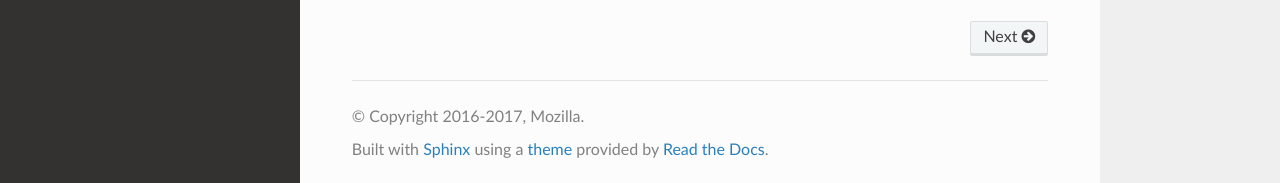
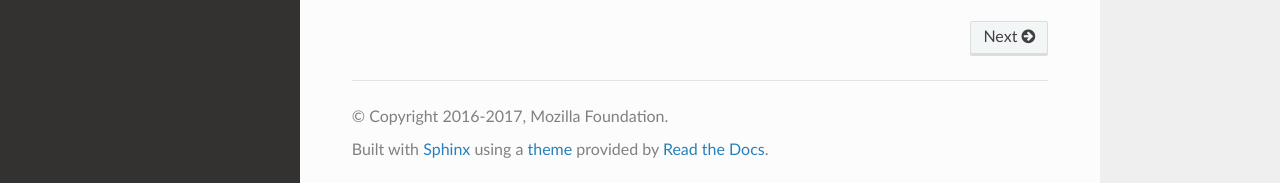
Before and after one commit to mozilla-services/antenna, a Sphinx documentation site: the page built from docs/index.rst, in a window 1280 px wide and 900 px high, scrolled down 3347 px. Shown: the part 714-897 px from the top of the window. Built offline with Sphinx 7.4.7 and the Read the Docs theme 2.0.0, drawn with Linux system fonts in a browser that asks for light colours.

Commit message:
Fix copyright in docs

```diff
--- a/docs/conf.py
+++ b/docs/conf.py
@@ -56,8 +56,8 @@ master_doc = 'index'
 
 # General information about the project.
 project = u'Antenna'
-copyright = u'2016-2017, Mozilla'
-author = u'Mozilla'
+copyright = u'2016-2017, Mozilla Foundation'
+author = u'Socorro Team'
 
 # The version info for the project you're documenting, acts as replacement for
 # |version| and |release|, also used in various other places throughout the
```
